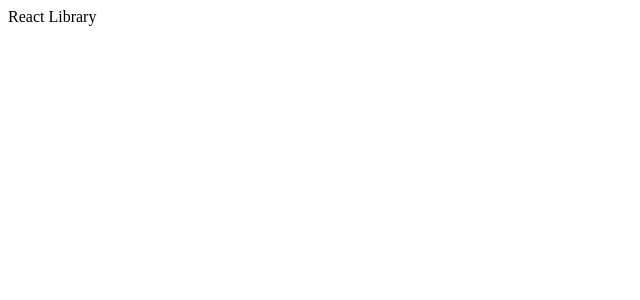
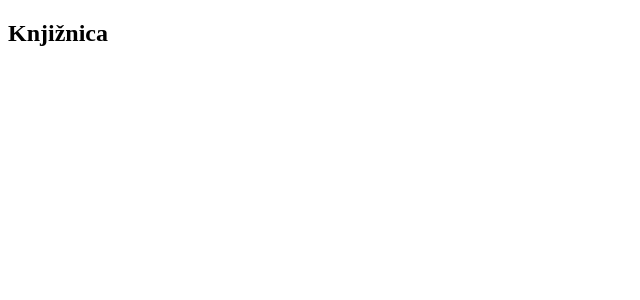
Before and after one commit to marko-krznar/React-Library, a React (Create React App) app: page / in a window 1280 px wide. Shown: the top 300 px of the page, without its empty margins (0-640 px from the left). Built offline with nearby package versions, Linux system fonts and the light colour scheme.

Commit message:
Added context for books and wrapped component App with it

```diff
--- a/src/App.js
+++ b/src/App.js
@@ -1,5 +1,12 @@
-function App() {
-  return <div className="App">React Library</div>;
+import React from "react";
+import { BooksProvider } from "./data/BooksContext";
+
+export default function App() {
+  return (
+    <div>
+      <BooksProvider>
+        <h2>Knjižnica</h2>
+      </BooksProvider>
+    </div>
+  );
 }
-
-export default App;
--- /dev/null
+++ b/src/data/BooksContext.js
@@ -0,0 +1,25 @@
+import React, { useState, createContext } from "react";
+
+export const BooksContext = createContext();
+
+export const BooksProvider = (props) => {
+  const [books, setBooks] = useState([
+    {
+      name: "Mali Princ",
+      author: "Antoine De Saint- Exupery",
+    },
+    {
+      name: "Alkemičar",
+      author: "Paulo Coelho",
+    },
+    {
+      name: "100 godina samoće",
+      author: "Gabriel Garcia Marquez",
+    },
+  ]);
+  return (
+    <BooksContext.Provider value={[books, setBooks]}>
+      {props.children}
+    </BooksContext.Provider>
+  );
+};
```
